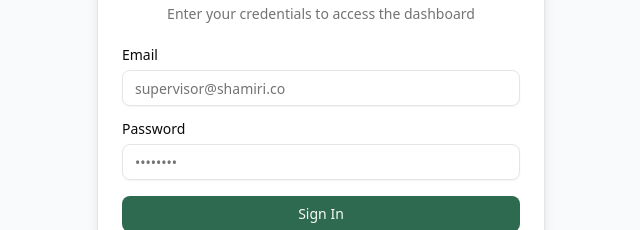
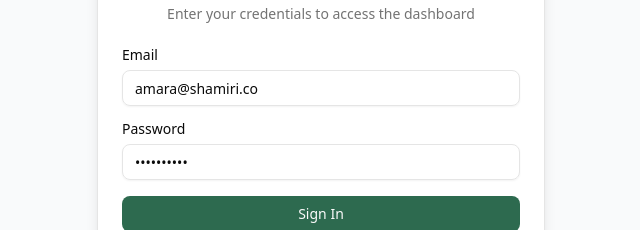
Before and after one commit to Ronyonka/shamiri-supervisor, a Next.js app: page /login in a window 1280 px wide. Shown: the part 298-528 px from the top of the page, without its empty margins (319-959 px from the left). Built offline with nearby package versions, Linux system fonts and the light colour scheme.

Commit message:
prefilled user credentials

```diff
--- a/src/app/login/page.tsx
+++ b/src/app/login/page.tsx
@@ -39,6 +39,10 @@ export default function LoginPage() {
     formState: { errors },
   } = useForm<LoginFormValues>({
     resolver: zodResolver(loginSchema),
+    defaultValues: {
+      email: "amara@shamiri.co",
+      password: "shamiri123",
+    },
   })
 
   const onSubmit = async (data: LoginFormValues) => {
```
